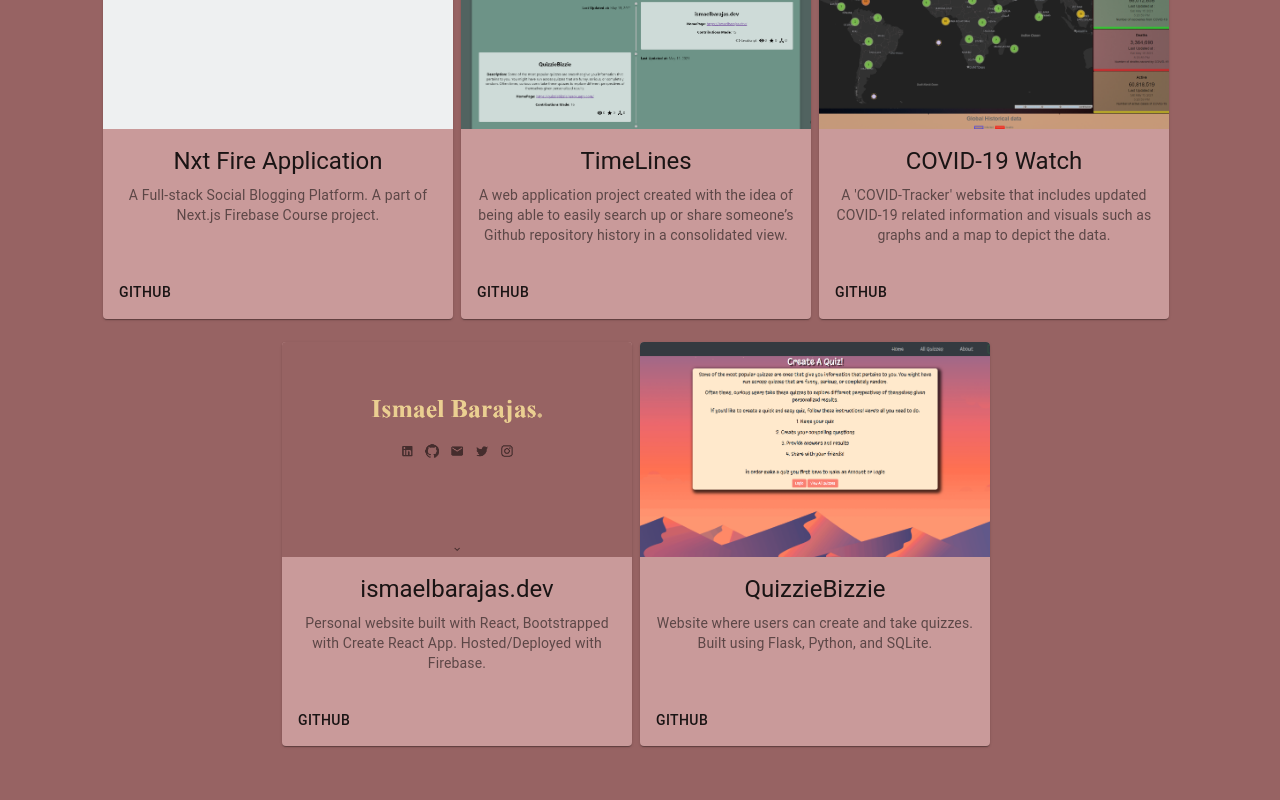
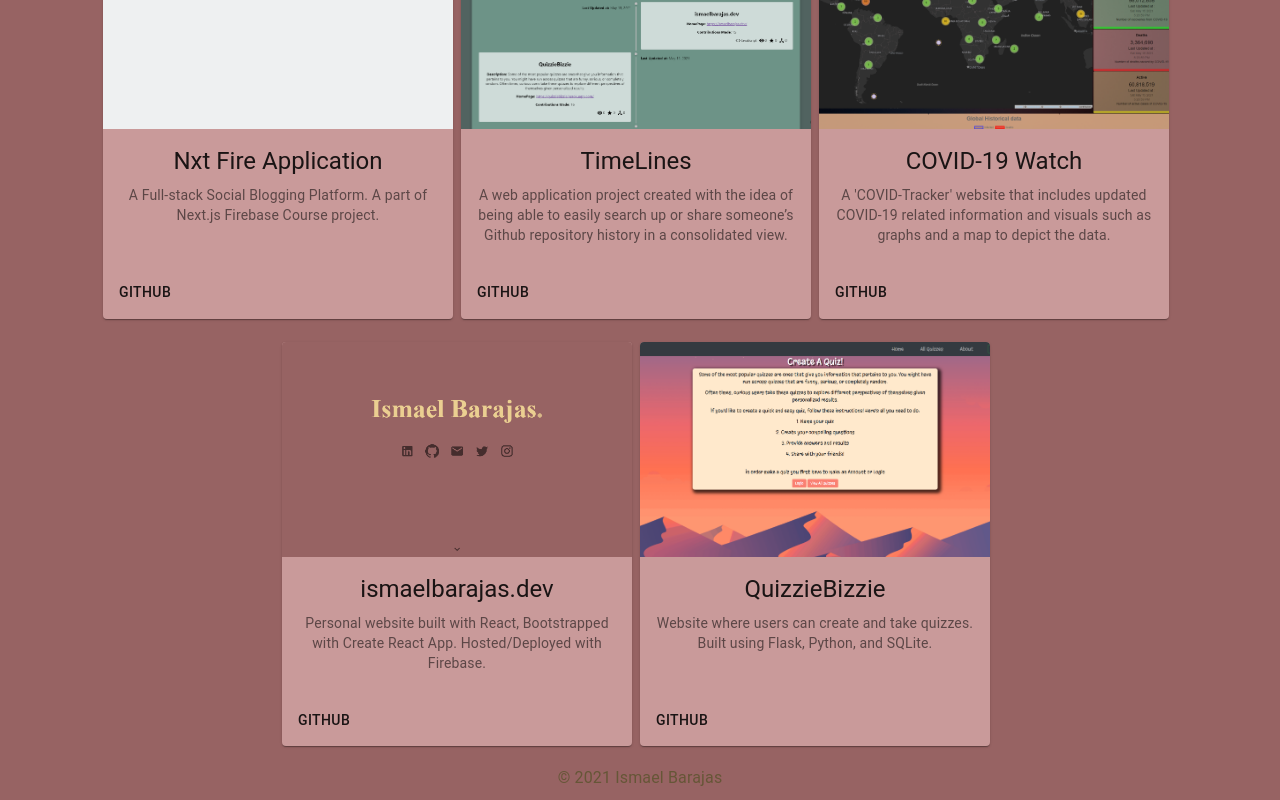
Before and after one commit to Ismael-Barajas/ismaelbarajas.dev, a React (Create React App) app: page / in a window 1280 px wide. Shown: the part 1799-2599 px from the top of the page. Before the commit the page ends 2549 px from the top, so only its background shows below. Built offline with nearby package versions, Linux system fonts and the light colour scheme.

Commit message:
Added Footer

```diff
--- a/src/App.js
+++ b/src/App.js
@@ -1,13 +1,22 @@
-import { Header, Projects, AboutMe, ScrollButton } from "./Components";
+import {
+  Header,
+  Projects,
+  AboutMe,
+  ScrollButton,
+  Footer,
+  ProgressBar,
+} from "./Components";
 
 function App() {
   return (
     <>
       <main>
+        <ProgressBar />
         <Header />
         <AboutMe />
         <Projects />
         <ScrollButton />
+        <Footer />
       </main>
     </>
   );
--- /dev/null
+++ b/src/Components/Footer/Footer.js
@@ -0,0 +1,24 @@
+import { Container, makeStyles, Typography } from "@material-ui/core";
+
+const useStyles = makeStyles({
+  container: {
+    margin: "20px 0 10px 0",
+  },
+  text: {
+    color: "var(--body--text--color)",
+  },
+});
+
+const Footer = () => {
+  const classes = useStyles();
+
+  return (
+    <Container className={classes.container}>
+      <Typography align="center" className={classes.text}>
+        © 2021 Ismael Barajas
+      </Typography>
+    </Container>
+  );
+};
+
+export default Footer;
--- a/src/Components/index.js
+++ b/src/Components/index.js
@@ -2,3 +2,5 @@ export { default as Header } from "./Header/Header";
 export { default as Projects } from "./Projects/Projects";
 export { default as AboutMe } from "./AboutMe/AboutMe";
 export { default as ScrollButton } from "./ScrollToTopButton/ScrollToTopButton";
+export { default as Footer } from "./Footer/Footer";
+export { default as ProgressBar } from "./ProgressBar/ProgressBar";
```
Also changed, not shown: 1 other file (tests, documents, lock files or other folders).
